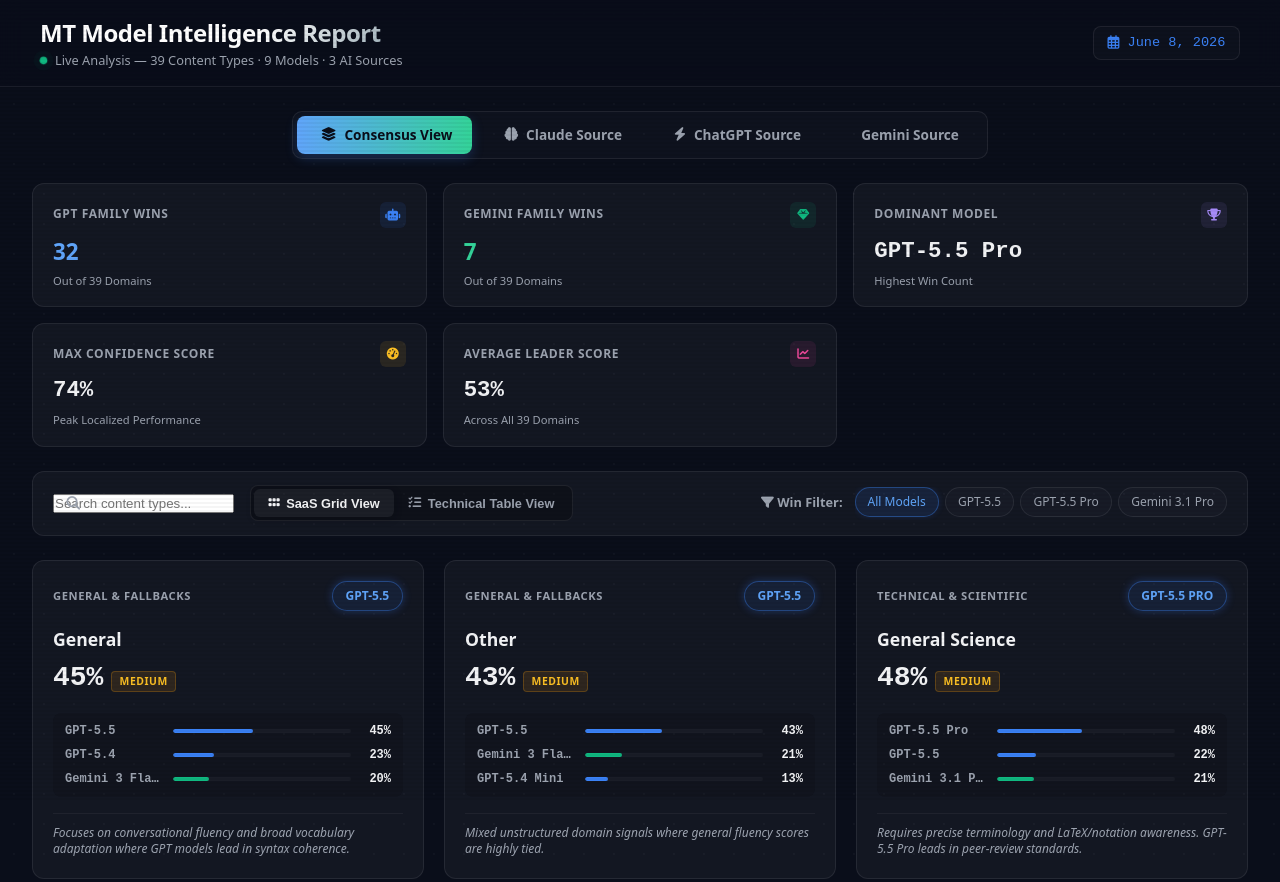
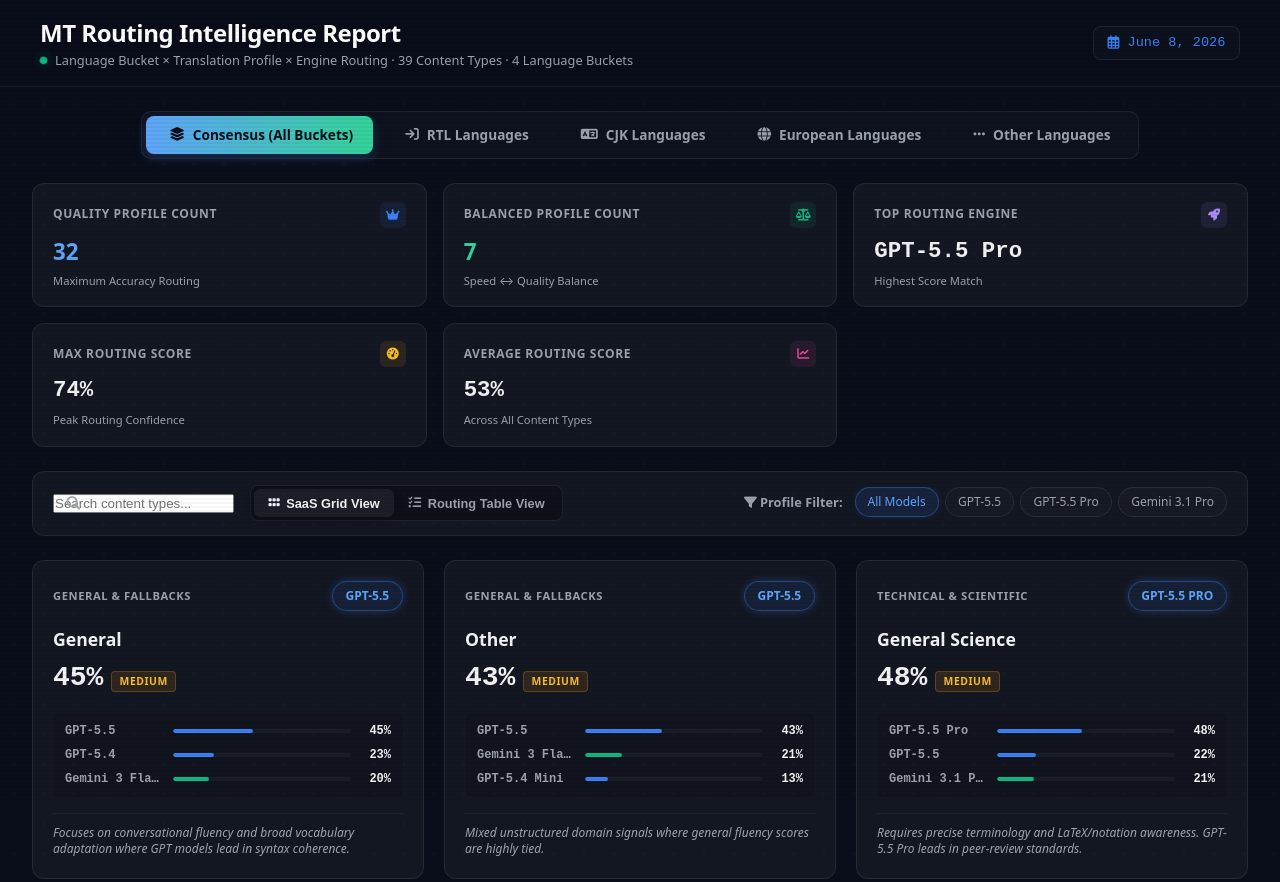
Before and after one commit to saraelshaarawy00/Best-MT-Model-for-Motqan, a plain HTML site: page index.html in a window 1280 px wide. Shown: the top 882 px of the page. Drawn offline with Linux system fonts and the light colour scheme.

Commit message:
Update: New MT Routing Architecture - Refactored Header, Tabs, Table Columns, and Legend

```diff
--- a/index.html
+++ b/index.html
@@ -3,7 +3,7 @@
 <head>
     <meta charset="UTF-8">
     <meta name="viewport" content="width=device-width, initial-scale=1.0">
-    <title>MT Model Intelligence Report — Arabic Localization</title>
+    <title>MT Routing Intelligence Report — Arabic Localization</title>
     <!-- Google Fonts for Modern Typography -->
     <link rel="preconnect" href="https://fonts.googleapis.com">
     <link rel="preconnect" href="https://fonts.gstatic.com" crossorigin>
@@ -21,10 +21,10 @@
     <header class="sticky-header">
         <div class="header-inner">
             <div class="header-left">
-                <h1 class="header-title">MT Model Intelligence Report</h1>
+                <h1 class="header-title">MT Routing Intelligence Report</h1>
                 <div class="header-subtitle-wrapper">
                     <span class="pulse-dot"></span>
-                    <span class="header-subtitle">Live Analysis &mdash; 39 Content Types &middot; 9 Models &middot; 3 AI Sources</span>
+                    <span class="header-subtitle">Language Bucket × Translation Profile × Engine Routing &middot; 39 Content Types &middot; 4 Language Buckets</span>
                 </div>
             </div>
             <div class="header-right">
@@ -38,65 +38,68 @@
     <!-- Main Container -->
     <main class="dashboard-viewport">
         <!-- Source Toggles Section -->
-        <section class="toggle-section" aria-label="Dataset Source Selection">
+        <section class="toggle-section" aria-label="Routing Scenario Selection">
             <nav class="source-nav" id="source-tabs">
                 <button class="source-tab-btn active" data-source="consensus">
-                    <i class="fa-solid fa-layer-group"></i> Consensus View
+                    <i class="fa-solid fa-layer-group"></i> Consensus (All Buckets)
                 </button>
-                <button class="source-tab-btn" data-source="claude">
-                    <i class="fa-solid fa-brain"></i> Claude Source
+                <button class="source-tab-btn" data-source="RTL">
+                    <i class="fa-solid fa-arrow-right-to-bracket"></i> RTL Languages
                 </button>
-                <button class="source-tab-btn" data-source="chatgpt">
-                    <i class="fa-solid fa-bolt"></i> ChatGPT Source
+                <button class="source-tab-btn" data-source="CJK">
+                    <i class="fa-solid fa-language"></i> CJK Languages
                 </button>
-                <button class="source-tab-btn" data-source="gemini">
-                    <i class="fa-solid fa-sparkles"></i> Gemini Source
+                <button class="source-tab-btn" data-source="European">
+                    <i class="fa-solid fa-globe"></i> European Languages
+                </button>
+                <button class="source-tab-btn" data-source="Others">
+                    <i class="fa-solid fa-ellipsis"></i> Other Languages
                 </button>
                 <div class="tab-sliding-indicator"></div>
             </nav>
         </section>
 
         <!-- KPI Strip (5 metric cards) -->
-        <section class="kpi-strip" aria-label="Performance Metrics Summary">
+        <section class="kpi-strip" aria-label="Routing Metrics Summary">
             <div class="kpi-card fade-in-up" style="--order: 1;">
                 <div class="kpi-header">
-                    <span class="kpi-title">GPT Family Wins</span>
-                    <span class="kpi-badge gpt-accent"><i class="fa-solid fa-robot"></i></span>
+                    <span class="kpi-title">Quality Profile Count</span>
+                    <span class="kpi-badge gpt-accent"><i class="fa-solid fa-crown"></i></span>
                 </div>
                 <h2 class="kpi-value gpt-text" id="kpi-gpt-wins">0</h2>
-                <div class="kpi-subtext">Out of 39 Domains</div>
+                <div class="kpi-subtext">Maximum Accuracy Routing</div>
             </div>
             <div class="kpi-card fade-in-up" style="--order: 2;">
                 <div class="kpi-header">
-                    <span class="kpi-title">Gemini Family Wins</span>
-                    <span class="kpi-badge gemini-accent"><i class="fa-solid fa-gem"></i></span>
+                    <span class="kpi-title">Balanced Profile Count</span>
+                    <span class="kpi-badge gemini-accent"><i class="fa-solid fa-scale-balanced"></i></span>
                 </div>
                 <h2 class="kpi-value gemini-text" id="kpi-gemini-wins">0</h2>
-                <div class="kpi-subtext">Out of 39 Domains</div>
+                <div class="kpi-subtext">Speed ↔ Quality Balance</div>
             </div>
             <div class="kpi-card fade-in-up" style="--order: 3;">
                 <div class="kpi-header">
-                    <span class="kpi-title">Dominant Model</span>
-                    <span class="kpi-badge dominant-accent"><i class="fa-solid fa-trophy"></i></span>
+                    <span class="kpi-title">Top Routing Engine</span>
+                    <span class="kpi-badge dominant-accent"><i class="fa-solid fa-rocket"></i></span>
                 </div>
                 <h2 class="kpi-value monospace-font" id="kpi-dominant-model">N/A</h2>
-                <div class="kpi-subtext">Highest Win Count</div>
+                <div class="kpi-subtext">Highest Score Match</div>
             </div>
             <div class="kpi-card fade-in-up" style="--order: 4;">
                 <div class="kpi-header">
-                    <span class="kpi-title">Max Confidence Score</span>
+                    <span class="kpi-title">Max Routing Score</span>
                     <span class="kpi-badge max-score-accent"><i class="fa-solid fa-gauge-high"></i></span>
                 </div>
                 <h2 class="kpi-value monospace-font" id="kpi-max-score">0%</h2>
-                <div class="kpi-subtext">Peak Localized Performance</div>
+                <div class="kpi-subtext">Peak Routing Confidence</div>
             </div>
             <div class="kpi-card fade-in-up" style="--order: 5;">
                 <div class="kpi-header">
-                    <span class="kpi-title">Average Leader Score</span>
+                    <span class="kpi-title">Average Routing Score</span>
                     <span class="kpi-badge avg-accent"><i class="fa-solid fa-chart-line"></i></span>
                 </div>
                 <h2 class="kpi-value monospace-font" id="kpi-avg-score">0%</h2>
-                <div class="kpi-subtext">Across All 39 Domains</div>
+                <div class="kpi-subtext">Across All Content Types</div>
             </div>
         </section>
 
@@ -114,17 +117,17 @@
                     <button class="view-toggle-btn active" id="btn-grid-view" title="Grid of Visual Cards">
                         <i class="fa-solid fa-grip"></i> SaaS Grid View
                     </button>
-                    <button class="view-toggle-btn" id="btn-table-view" title="Detailed Comparison Table">
-                        <i class="fa-solid fa-list-check"></i> Technical Table View
+                    <button class="view-toggle-btn" id="btn-table-view" title="Detailed Routing Table">
+                        <i class="fa-solid fa-list-check"></i> Routing Table View
                     </button>
                 </div>
             </div>
 
-            <!-- Model Filters Header -->
+            <!-- Profile Filters Header -->
             <div class="controls-right">
-                <span class="filter-label"><i class="fa-solid fa-filter"></i> Win Filter:</span>
+                <span class="filter-label"><i class="fa-solid fa-filter"></i> Profile Filter:</span>
                 <div class="filter-pills-container scrollbar-custom" id="model-filter-pills">
-                    <button class="pill-btn active" data-model="all">All Models</button>
+                    <button class="pill-btn active" data-profile="all">All Profiles</button>
                     <!-- Filled by script.js -->
                 </div>
             </div>
@@ -145,11 +148,10 @@
                             <thead>
                                 <tr>
                                     <th>Content Type</th>
-                                    <th>Rank 1 Model &amp; Score</th>
-                                    <th>Rank 2 Model &amp; Score</th>
-                                    <th>Rank 3 Model &amp; Score</th>
-                                    <th class="centered">Winner Badge</th>
-                                    <th class="centered">Confidence</th>
+                                    <th>Translation Profile</th>
+                                    <th>Routed Engine</th>
+                                    <th>Language Bucket Routing</th>
+                                    <th class="centered">Engine Badge</th>
                                 </tr>
                             </thead>
                             <tbody id="table-body">
@@ -167,8 +169,8 @@
             <section class="panel chart-panel fade-in-up" style="--order: 7;">
                 <div class="chart-header">
                     <div>
-                        <h3 class="panel-heading"><i class="fa-solid fa-chart-bar"></i> Top 15 Most Decisive Localization Domains</h3>
-                        <p class="panel-description">Comparing top GPT vs top Gemini scores sorted by leader performance (descending)</p>
+                        <h3 class="panel-heading"><i class="fa-solid fa-chart-bar"></i> Top 15 Routing Decisions by Confidence</h3>
+                        <p class="panel-description">Content types ranked by engine routing score across translation profiles</p>
                     </div>
                 </div>
                 <div class="canvas-wrapper">
@@ -179,29 +181,26 @@
 
             <!-- Model Legend Panel -->
             <section class="panel legend-panel fade-in-up" style="--order: 8;">
-                <h3 class="panel-heading"><i class="fa-solid fa-circle-info"></i> Pipeline Model Catalog</h3>
-                <p class="panel-description">Classification of the 9 evaluated translation models</p>
+                <h3 class="panel-heading"><i class="fa-solid fa-circle-info"></i> Routing Architecture</h3>
+                <p class="panel-description">Translation Profiles & Engine Families</p>
 
                 <div class="legend-grid">
-                    <!-- GPT Family Column -->
+                    <!-- Translation Profiles Column -->
                     <div class="legend-col">
-                        <h4 class="legend-col-title gpt-text"><i class="fa-solid fa-robot"></i> GPT Model Family</h4>
+                        <h4 class="legend-col-title gpt-text"><i class="fa-solid fa-sliders"></i> Translation Profiles</h4>
                         <ul class="legend-list">
-                            <li><span class="swatch gpt-color"></span> <span class="monospace-font">GPT-5.5 Pro</span></li>
-                            <li><span class="swatch gpt-color"></span> <span class="monospace-font">GPT-5.5</span></li>
-                            <li><span class="swatch gpt-color"></span> <span class="monospace-font">GPT-5.4</span></li>
-                            <li><span class="swatch gpt-color"></span> <span class="monospace-font">GPT-5.4 Mini</span></li>
-                            <li><span class="swatch gpt-color"></span> <span class="monospace-font">GPT-5.4 Nano</span></li>
-                            <li><span class="swatch gpt-color"></span> <span class="monospace-font">GPT-5 Mini</span></li>
+                            <li><span class="swatch" style="background: #3B82F6;"></span> <span class="monospace-font">Quality</span> — Maximum Accuracy</li>
+                            <li><span class="swatch" style="background: #10B981;"></span> <span class="monospace-font">Balanced</span> — Speed ↔ Quality</li>
+                            <li><span class="swatch" style="background: #F59E0B;"></span> <span class="monospace-font">Speed</span> — Fast Turnaround</li>
                         </ul>
                     </div>
-                    <!-- Gemini Family Column -->
+                    <!-- Engine Families Column -->
                     <div class="legend-col">
-                        <h4 class="legend-col-title gemini-text"><i class="fa-solid fa-gem"></i> Gemini Model Family</h4>
+                        <h4 class="legend-col-title gemini-text"><i class="fa-solid fa-microchip"></i> Engine Families</h4>
                         <ul class="legend-list">
-                            <li><span class="swatch gemini-color"></span> <span class="monospace-font">Gemini 3.1 Pro</span></li>
-                            <li><span class="swatch gemini-color"></span> <span class="monospace-font">Gemini 3 Flash</span></li>
-                            <li><span class="swatch gemini-color"></span> <span class="monospace-font">Gemini 3.1 Flash Lite</span></li>
+                            <li><span class="swatch" style="background: #60A5FA;"></span> <span class="monospace-font">GPT</span> — OpenAI Models</li>
+                            <li><span class="swatch" style="background: #34D399;"></span> <span class="monospace-font">Gemini</span> — Google Generative AI</li>
+                            <li><span class="swatch" style="background: #A78BFA;"></span> <span class="monospace-font">DeepSeek</span> — DeepSeek Premium</li>
                         </ul>
                     </div>
                 </div>
@@ -212,8 +211,8 @@
     <!-- Custom Hover Tooltip -->
     <div class="hover-tooltip" id="table-hover-tooltip">
         <div class="tooltip-title-row">
-            <span class="tooltip-header-text">Arabic Localization Insight</span>
-            <span class="tooltip-model-winner" id="tooltip-model">Winner</span>
+            <span class="tooltip-header-text">Routing Decision</span>
+            <span class="tooltip-model-winner" id="tooltip-model">Engine</span>
         </div>
         <p class="tooltip-desc" id="tooltip-desc-text">Hover details go here.</p>
     </div>
@@ -221,7 +220,7 @@
     <!-- C-Suite Footer -->
     <footer class="ceo-footer">
         <div class="footer-inner">
-            <p class="footer-text">Research compiled from Claude Sonnet, ChatGPT-5.5, and Gemini 3.1 — Motqan AI · Internal Strategic Use Only</p>
+            <p class="footer-text">MT Routing Engine powered by Content Type → Translation Profile → Language Bucket Architecture — Motqan AI · Internal Strategic Use Only</p>
             <p class="footer-subtext">&copy; 2026 Motqan Translation Engineering. All Rights Reserved.</p>
         </div>
     </footer>
```
